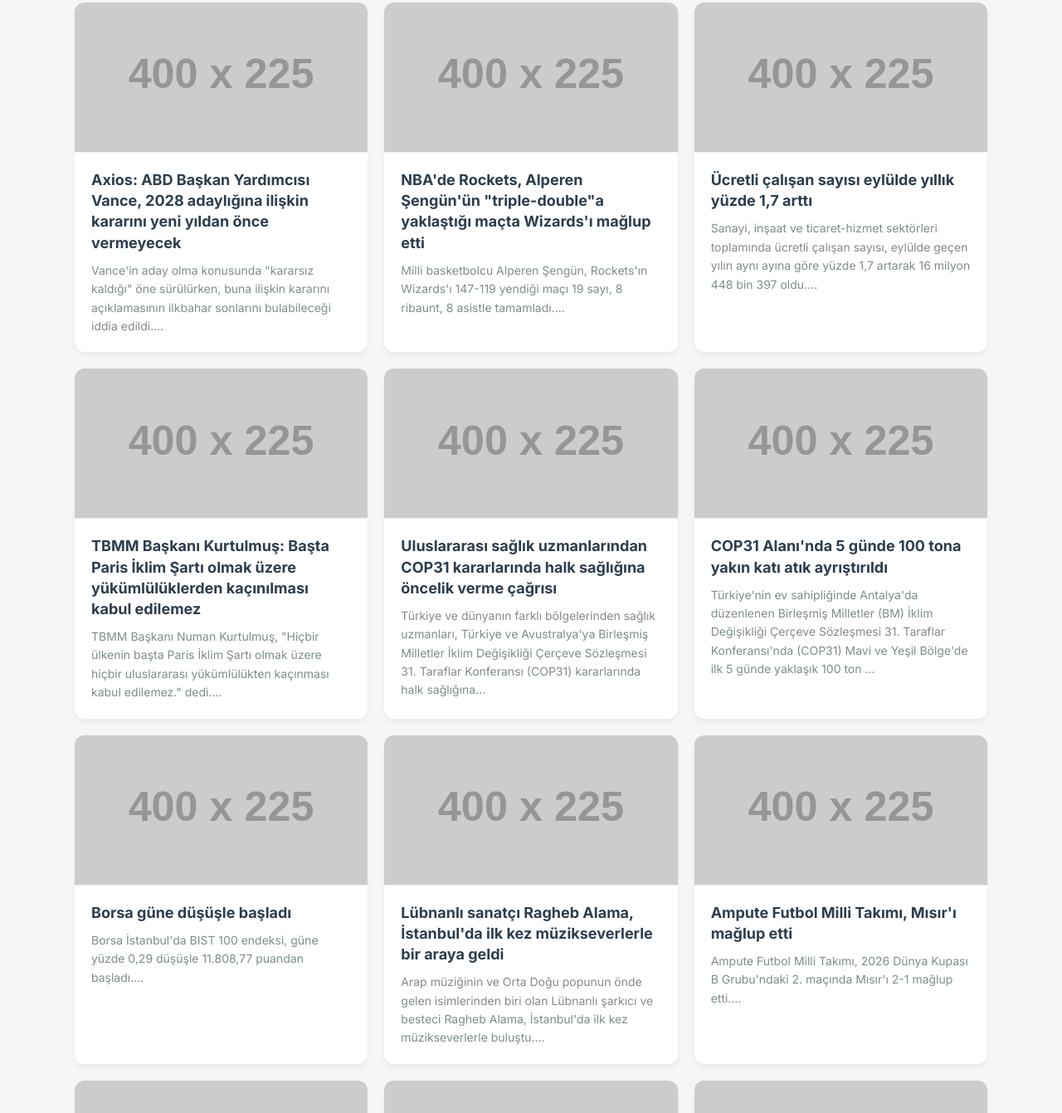
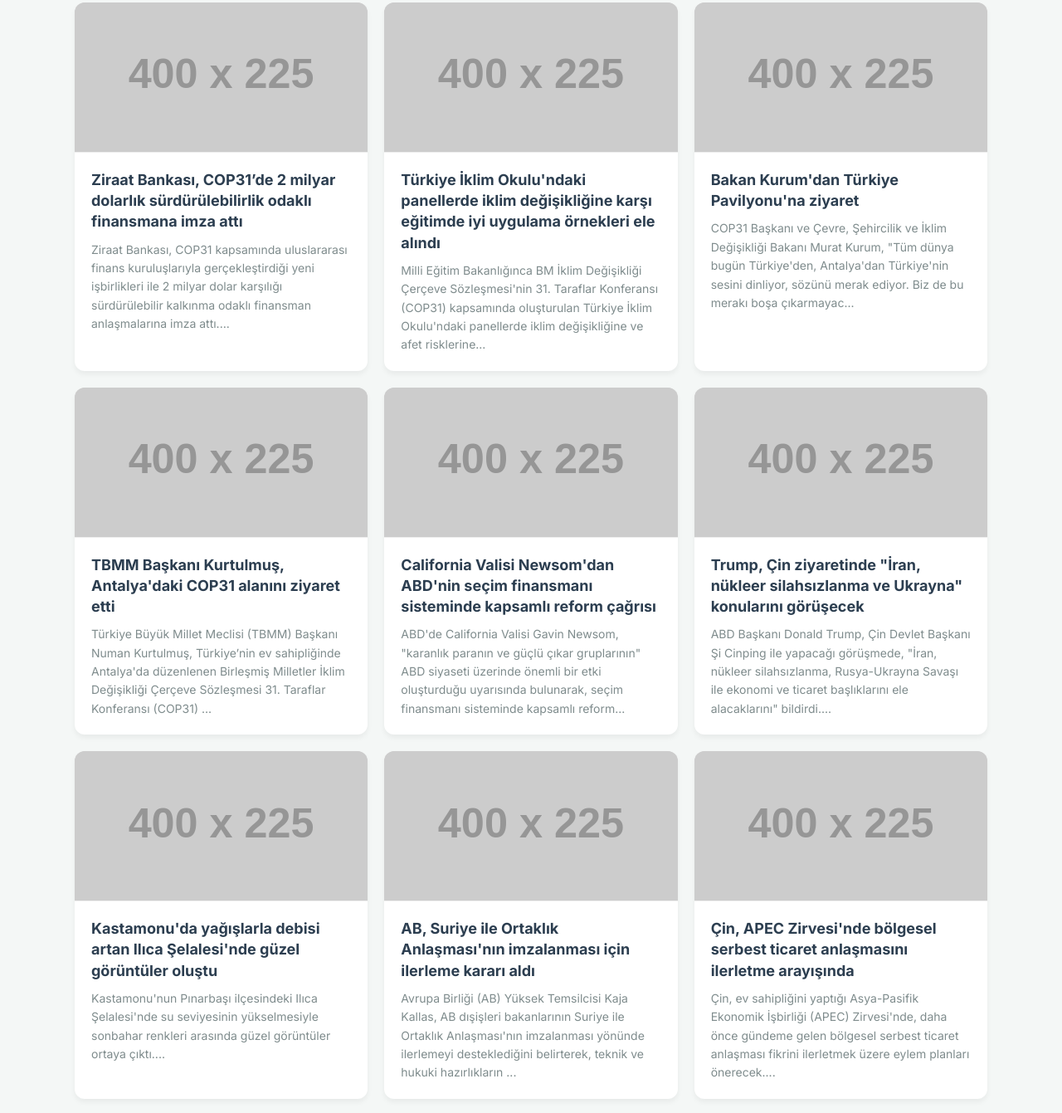
Before and after one commit to alperefekaya/habergundemi, a plain HTML site: page index.html in a window 1280 px wide. Shown: the part 143-1484 px from the top of the page at 83% size. Drawn offline with Linux system fonts and the light colour scheme; placeholder pictures from the web are drawn by us.

Commit message:
Haberler guncellendi

```diff
--- a/index.html
+++ b/index.html
@@ -32,96 +32,96 @@
                 <div class="card">
                     <img src="https://via.placeholder.com/400x225.png?text=Haber+Gündemi" class="card-img" alt="Haber">
                     <div class="card-body">
-                        <h2>Axios: ABD Başkan Yardımcısı Vance, 2028 adaylığına ilişkin kararını yeni yıldan önce vermeyecek</h2>
-                        <p>Vance'in aday olma konusunda "kararsız kaldığı" öne sürülürken, buna ilişkin kararını açıklamasının ilkbahar sonlarını bulabileceği iddia edildi....</p>
+                        <h2>Ziraat Bankası, COP31’de 2 milyar dolarlık sürdürülebilirlik odaklı finansmana imza attı</h2>
+                        <p>Ziraat Bankası, COP31 kapsamında uluslararası finans kuruluşlarıyla gerçekleştirdiği yeni işbirlikleri ile 2 milyar dolar karşılığı sürdürülebilir kalkınma odaklı finansman anlaşmalarına imza attı....</p>
                     </div>
                 </div>
 
                 <div class="card">
                     <img src="https://via.placeholder.com/400x225.png?text=Haber+Gündemi" class="card-img" alt="Haber">
                     <div class="card-body">
-                        <h2>NBA'de Rockets, Alperen Şengün'ün "triple-double"a yaklaştığı maçta Wizards'ı mağlup etti</h2>
-                        <p>Milli basketbolcu Alperen Şengün, Rockets'ın Wizards'ı 147-119 yendiği maçı 19 sayı, 8 ribaunt, 8 asistle tamamladı....</p>
+                        <h2>Türkiye İklim Okulu'ndaki panellerde iklim değişikliğine karşı eğitimde iyi uygulama örnekleri ele alındı</h2>
+                        <p>Milli Eğitim Bakanlığınca BM İklim Değişikliği Çerçeve Sözleşmesi'nin 31. Taraflar Konferansı (COP31) kapsamında oluşturulan Türkiye İklim Okulu'ndaki panellerde iklim değişikliğine ve afet risklerine...</p>
                     </div>
                 </div>
 
                 <div class="card">
                     <img src="https://via.placeholder.com/400x225.png?text=Haber+Gündemi" class="card-img" alt="Haber">
                     <div class="card-body">
-                        <h2>Ücretli çalışan sayısı eylülde yıllık yüzde 1,7 arttı</h2>
-                        <p>Sanayi, inşaat ve ticaret-hizmet sektörleri toplamında ücretli çalışan sayısı, eylülde geçen yılın aynı ayına göre yüzde 1,7 artarak 16 milyon 448 bin 397 oldu....</p>
+                        <h2>Bakan Kurum'dan Türkiye Pavilyonu'na ziyaret</h2>
+                        <p>COP31 Başkanı ve Çevre, Şehircilik ve İklim Değişikliği Bakanı Murat Kurum, "Tüm dünya bugün Türkiye'den, Antalya'dan Türkiye'nin sesini dinliyor, sözünü merak ediyor. Biz de bu merakı boşa çıkarmayac...</p>
                     </div>
                 </div>
 
                 <div class="card">
                     <img src="https://via.placeholder.com/400x225.png?text=Haber+Gündemi" class="card-img" alt="Haber">
                     <div class="card-body">
-                        <h2>TBMM Başkanı Kurtulmuş: Başta Paris İklim Şartı olmak üzere yükümlülüklerden kaçınılması kabul edilemez</h2>
-                        <p>TBMM Başkanı Numan Kurtulmuş, "Hiçbir ülkenin başta Paris İklim Şartı olmak üzere hiçbir uluslararası yükümlülükten kaçınması kabul edilemez." dedi....</p>
+                        <h2>TBMM Başkanı Kurtulmuş, Antalya'daki COP31 alanını ziyaret etti</h2>
+                        <p>Türkiye Büyük Millet Meclisi (TBMM) Başkanı Numan Kurtulmuş, Türkiye’nin ev sahipliğinde Antalya'da düzenlenen Birleşmiş Milletler İklim Değişikliği Çerçeve Sözleşmesi 31. Taraflar Konferansı (COP31) ...</p>
                     </div>
                 </div>
 
                 <div class="card">
                     <img src="https://via.placeholder.com/400x225.png?text=Haber+Gündemi" class="card-img" alt="Haber">
                     <div class="card-body">
-                        <h2>Uluslararası sağlık uzmanlarından COP31 kararlarında halk sağlığına öncelik verme çağrısı</h2>
-                        <p>Türkiye ve dünyanın farklı bölgelerinden sağlık uzmanları, Türkiye ve Avustralya'ya Birleşmiş Milletler İklim Değişikliği Çerçeve Sözleşmesi 31. Taraflar Konferansı (COP31) kararlarında halk sağlığına...</p>
+                        <h2>California Valisi Newsom'dan ABD'nin seçim finansmanı sisteminde kapsamlı reform çağrısı</h2>
+                        <p>ABD'de California Valisi Gavin Newsom, "karanlık paranın ve güçlü çıkar gruplarının" ABD siyaseti üzerinde önemli bir etki oluşturduğu uyarısında bulunarak, seçim finansmanı sisteminde kapsamlı reform...</p>
                     </div>
                 </div>
 
                 <div class="card">
                     <img src="https://via.placeholder.com/400x225.png?text=Haber+Gündemi" class="card-img" alt="Haber">
                     <div class="card-body">
-                        <h2>COP31 Alanı'nda 5 günde 100 tona yakın katı atık ayrıştırıldı</h2>
-                        <p>Türkiye'nin ev sahipliğinde Antalya'da düzenlenen Birleşmiş Milletler (BM) İklim Değişikliği Çerçeve Sözleşmesi 31. Taraflar Konferansı'nda (COP31) Mavi ve Yeşil Bölge'de ilk 5 günde yaklaşık 100 ton ...</p>
+                        <h2>Trump, Çin ziyaretinde "İran, nükleer silahsızlanma ve Ukrayna" konularını görüşecek</h2>
+                        <p>ABD Başkanı Donald Trump, Çin Devlet Başkanı Şi Cinping ile yapacağı görüşmede, "İran, nükleer silahsızlanma, Rusya-Ukrayna Savaşı ile ekonomi ve ticaret başlıklarını ele alacaklarını" bildirdi....</p>
                     </div>
                 </div>
 
                 <div class="card">
                     <img src="https://via.placeholder.com/400x225.png?text=Haber+Gündemi" class="card-img" alt="Haber">
                     <div class="card-body">
-                        <h2>Borsa güne düşüşle başladı</h2>
-                        <p>Borsa İstanbul'da BIST 100 endeksi, güne yüzde 0,29 düşüşle 11.808,77 puandan başladı....</p>
+                        <h2>Kastamonu'da yağışlarla debisi artan Ilıca Şelalesi'nde güzel görüntüler oluştu</h2>
+                        <p>Kastamonu'nun Pınarbaşı ilçesindeki Ilıca Şelalesi'nde su seviyesinin yükselmesiyle sonbahar renkleri arasında güzel görüntüler ortaya çıktı....</p>
                     </div>
                 </div>
 
                 <div class="card">
                     <img src="https://via.placeholder.com/400x225.png?text=Haber+Gündemi" class="card-img" alt="Haber">
                     <div class="card-body">
-                        <h2>Lübnanlı sanatçı Ragheb Alama, İstanbul'da ilk kez müzikseverlerle bir araya geldi</h2>
-                        <p>Arap müziğinin ve Orta Doğu popunun önde gelen isimlerinden biri olan Lübnanlı şarkıcı ve besteci Ragheb Alama, İstanbul'da ilk kez müzikseverlerle buluştu....</p>
+                        <h2>AB, Suriye ile Ortaklık Anlaşması'nın imzalanması için ilerleme kararı aldı</h2>
+                        <p>Avrupa Birliği (AB) Yüksek Temsilcisi Kaja Kallas, AB dışişleri bakanlarının Suriye ile Ortaklık Anlaşması'nın imzalanması yönünde ilerlemeyi desteklediğini belirterek, teknik ve hukuki hazırlıkların ...</p>
                     </div>
                 </div>
 
                 <div class="card">
                     <img src="https://via.placeholder.com/400x225.png?text=Haber+Gündemi" class="card-img" alt="Haber">
                     <div class="card-body">
-                        <h2>Ampute Futbol Milli Takımı, Mısır'ı mağlup etti</h2>
-                        <p>Ampute Futbol Milli Takımı, 2026 Dünya Kupası B Grubu'ndaki 2. maçında Mısır'ı 2-1 mağlup etti....</p>
+                        <h2>Çin, APEC Zirvesi'nde bölgesel serbest ticaret anlaşmasını ilerletme arayışında</h2>
+                        <p>Çin, ev sahipliğini yaptığı Asya-Pasifik Ekonomik İşbirliği (APEC) Zirvesi'nde, daha önce gündeme gelen bölgesel serbest ticaret anlaşması fikrini ilerletmek üzere eylem planları önerecek....</p>
                     </div>
                 </div>
 
                 <div class="card">
                     <img src="https://via.placeholder.com/400x225.png?text=Haber+Gündemi" class="card-img" alt="Haber">
                     <div class="card-body">
-                        <h2>Türkiye'de yılın 10 ayında 53 ilin ihracatı arttı</h2>
-                        <p>Ticaret Bakanlığı, ocak-ekim döneminde 30 ilin ihracatının 1 milyar doların üzerine çıktığını, 53 ilde de ihracat artışı kaydedildiğini bildirdi....</p>
+                        <h2>COP31'de "Yarını Tasarlayanlar" paneli düzenlendi</h2>
+                        <p>Sanayi ve Teknoloji Bakan Yardımcısı Kasım Gönüllü, Türkiye'nin 2053 net sıfır emisyon hedefi doğrultusunda sanayide yeşil dönüşüm yatırımlarını hızlandırdıklarını bildirdi....</p>
                     </div>
                 </div>
 
                 <div class="card">
                     <img src="https://via.placeholder.com/400x225.png?text=Haber+Gündemi" class="card-img" alt="Haber">
                     <div class="card-body">
-                        <h2>Amazon'un 40 internet uydusunu taşıyan Vulcan roketi görevinde başarısız oldu</h2>
-                        <p>ABD'li United Launch Alliance (ULA) şirketine ait Vulcan roketi, fırlatılmasından yaklaşık 10 dakika sonra arızalanarak Amazon'un Leo uydu internet ağı için taşıdığı 40 uyduyu yörüngeye yerleştiremedi...</p>
+                        <h2>ABD, gelişmiş yapay zeka çiplerine uzaktan erişimi engellemeye yönelik düzenleme yayımladı</h2>
+                        <p>ABD Ticaret Bakanlığı, gelişmiş yapay zeka çiplerine ve sunucularına uzaktan erişim yoluyla mevcut ihracat kısıtlamalarının aşılmasını önlemek amacıyla düzenleme yaptı....</p>
                     </div>
                 </div>
 
                 <div class="card">
                     <img src="https://via.placeholder.com/400x225.png?text=Haber+Gündemi" class="card-img" alt="Haber">
                     <div class="card-body">
-                        <h2>ABD Ulaştırma Bakanı Duffy, ülke genelinde uçuşların durdurulmasından Kongre'yi sorumlu tuttu</h2>
-                        <p>ABD Ulaştırma Bakanı Sean Duffy, iletişim altyapısını yenileme çalışmaları için "yeterince para vermediğini" belirttiği Kongre'yi, 13 Kasım'da ülke genelinde uçuşların durdurulmasına neden olan iletiş...</p>
+                        <h2>Almanya'da vatandaşların dijital kamu hesaplarına yönelik büyük ölçekli siber saldırı girişimi</h2>
+                        <p>Almanya'da bilgisayar korsanları, federal hükümetin vatandaşlara dijital kamu hizmetleri sunduğu merkezi kimlik doğrulama sistemi "BundID" hesaplarına yönelik büyük ölçekli siber saldırı girişiminde b...</p>
                     </div>
                 </div>
         </div></div></body></html>
```
